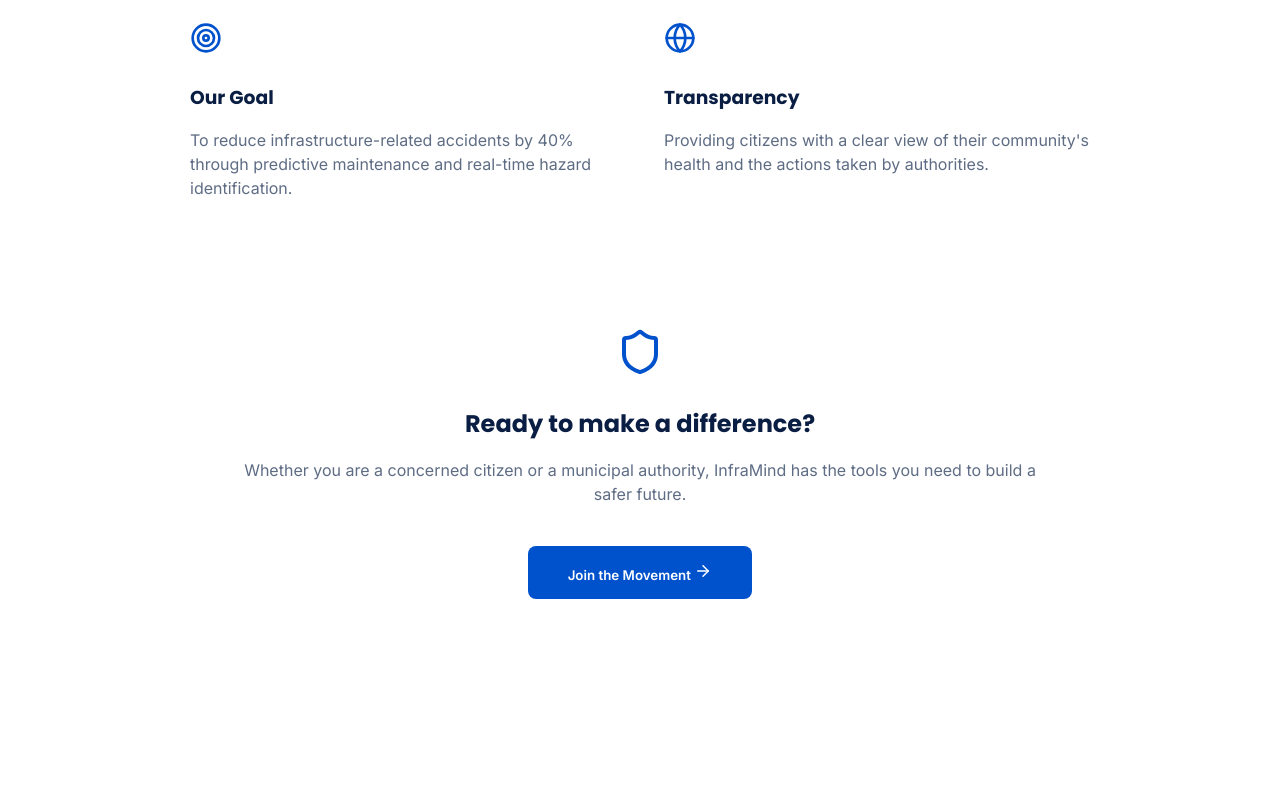
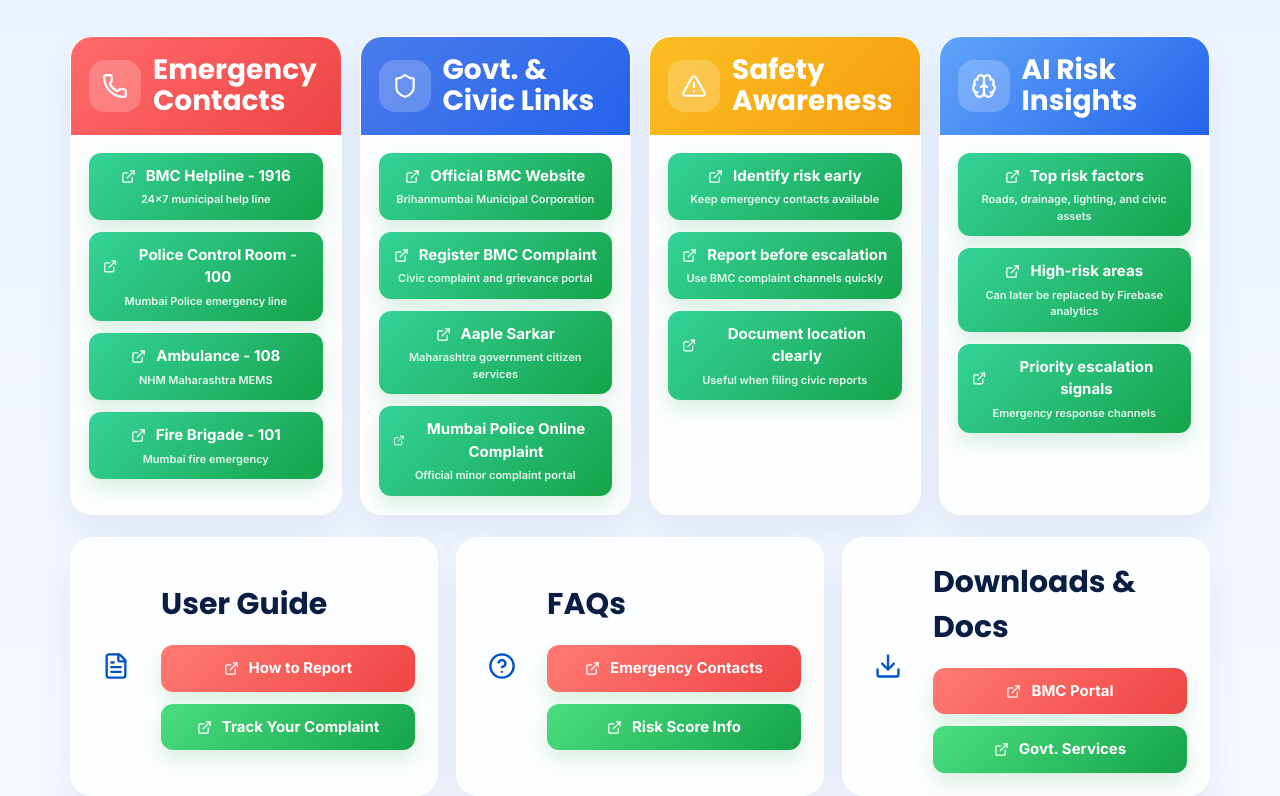
Before and after one commit to DarshanBhandigare/InfraMind-AI, a React (Vite) app: page /about in a window 1280 px wide. Shown: the part 344-1140 px from the top of the page. Before the commit the page ends 991 px from the top, so only its background shows below. Built offline with nearby package versions, Linux system fonts and the light colour scheme; no server answers.

Commit message:
Updated Resource pages

```diff
--- a/src/pages/About.jsx
+++ b/src/pages/About.jsx
@@ -1,51 +1,287 @@
 import React from 'react';
-import { Globe, Shield, Target, Award, ArrowRight } from 'lucide-react';
+import { AlertTriangle, Brain, Download, ExternalLink, FileText, HelpCircle, Phone, Shield, Siren } from 'lucide-react';
+
+const resourceGroups = [
+  {
+    title: 'Emergency Contacts',
+    icon: <Phone size={26} />,
+    accent: 'linear-gradient(135deg, #ff6b6b, #ef4444)',
+    items: [
+      {
+        label: 'BMC Helpline - 1916',
+        href: 'tel:1916',
+        meta: '24x7 municipal help line'
+      },
+      {
+        label: 'Police Control Room - 100',
+        href: 'tel:100',
+        meta: 'Mumbai Police emergency line'
+      },
+      {
+        label: 'Ambulance - 108',
+        href: 'tel:108',
+        meta: 'NHM Maharashtra MEMS'
+      },
+      {
+        label: 'Fire Brigade - 101',
+        href: 'tel:101',
+        meta: 'Mumbai fire emergency'
+      }
+    ]
+  },
+  {
+    title: 'Govt. & Civic Links',
+    icon: <Shield size={26} />,
+    accent: 'linear-gradient(135deg, #4b7bec, #2563eb)',
+    items: [
+      {
+        label: 'Official BMC Website',
+        href: 'https://www.mcgm.gov.in/',
+        meta: 'Brihanmumbai Municipal Corporation'
+      },
+      {
+        label: 'Register BMC Complaint',
+        href: 'https://www.mcgm.gov.in/irj/portal/anonymous/qlCLCComp',
+        meta: 'Civic complaint and grievance portal'
+      },
+      {
+        label: 'Aaple Sarkar',
+        href: 'https://aaplesarkar.mahaonline.gov.in/en',
+        meta: 'Maharashtra government citizen services'
+      },
+      {
+        label: 'Mumbai Police Online Complaint',
+        href: 'https://mumbaipolice.gov.in/OnlineComplaints?ps_id=0',
+        meta: 'Official minor complaint portal'
+      }
+    ]
+  },
+  {
+    title: 'Safety Awareness',
+    icon: <AlertTriangle size={26} />,
+    accent: 'linear-gradient(135deg, #fbbf24, #f59e0b)',
+    items: [
+      {
+        label: 'Identify risk early',
+        href: 'https://www.mumbaipolice.gov.in/impcontacts',
+        meta: 'Keep emergency contacts available'
+      },
+      {
+        label: 'Report before escalation',
+        href: 'https://www.mcgm.gov.in/',
+        meta: 'Use BMC complaint channels quickly'
+      },
+      {
+        label: 'Document location clearly',
+        href: 'https://aaplesarkar.mahaonline.gov.in/en',
+        meta: 'Useful when filing civic reports'
+      }
+    ]
+  },
+  {
+    title: 'AI Risk Insights',
+    icon: <Brain size={26} />,
+    accent: 'linear-gradient(135deg, #60a5fa, #2563eb)',
+    items: [
+      {
+        label: 'Top risk factors',
+        href: 'https://www.mcgm.gov.in/',
+        meta: 'Roads, drainage, lighting, and civic assets'
+      },
+      {
+        label: 'High-risk areas',
+        href: 'https://www.mcgm.gov.in/irj/portal/anonymous/qlCLCComp',
+        meta: 'Can later be replaced by Firebase analytics'
+      },
+      {
+        label: 'Priority escalation signals',
+        href: 'https://www.mumbaipolice.gov.in/impcontacts',
+        meta: 'Emergency response channels'
+      }
+    ]
+  }
+];
+
+const secondaryResources = [
+  {
+    title: 'User Guide',
+    icon: <FileText size={28} />,
+    actions: [
+      { label: 'How to Report', href: 'https://www.mcgm.gov.in/irj/portal/anonymous/qlCLCComp' },
+      { label: 'Track Your Complaint', href: 'https://www.mcgm.gov.in/irj/portal/anonymous/qlCLCComp' }
+    ]
+  },
+  {
+    title: 'FAQs',
+    icon: <HelpCircle size={28} />,
+    actions: [
+      { label: 'Emergency Contacts', href: 'https://www.mumbaipolice.gov.in/impcontacts' },
+      { label: 'Risk Score Info', href: 'https://www.mcgm.gov.in/' }
+    ]
+  },
+  {
+    title: 'Downloads & Docs',
+    icon: <Download size={28} />,
+    actions: [
+      { label: 'BMC Portal', href: 'https://www.mcgm.gov.in/' },
+      { label: 'Govt. Services', href: 'https://aaplesarkar.mahaonline.gov.in/en' }
+    ]
+  }
+];
 
 const About = () => {
   return (
-    <div className="section-container" style={{ paddingTop: '120px' }}>
-      <div style={{ maxWidth: '900px', margin: '0 auto' }}>
-        <div style={{ textAlign: 'center', marginBottom: '5rem' }}>
-          <h1 style={{ fontSize: '3.5rem', marginBottom: '1.5rem' }}>Mission InfraMind</h1>
-          <p style={{ fontSize: '1.2rem', color: 'var(--text-muted)' }}>
-            We are bridging the gap between citizen awareness and municipal action using
-            advanced data science and AI.
+    <div style={{ minHeight: '100vh', paddingTop: '72px', background: 'linear-gradient(180deg, #cfe5ff 0%, #eef5ff 28%, #f8fbff 100%)' }}>
+      <section style={{ maxWidth: '1220px', margin: '0 auto', padding: '56px 40px 72px' }}>
+        <div style={{ textAlign: 'center', marginBottom: '34px' }}>
+          <h1 style={{ fontSize: '64px', marginBottom: '10px', color: '#ffffff', textShadow: '0 10px 30px rgba(37, 99, 235, 0.25)' }}>
+            Resources
+          </h1>
+          <p style={{ fontSize: '28px', fontWeight: 700, color: '#ffffff', textShadow: '0 8px 20px rgba(37, 99, 235, 0.22)' }}>
+            Stay Informed & Prepared
+          </p>
+          <p style={{ maxWidth: '860px', margin: '16px auto 0', color: '#36506f', fontSize: '16px', lineHeight: 1.7 }}>
+            These contact numbers and links are set up so demo entries can later be replaced by Firebase-managed records. For now, this page uses official government and civic service endpoints for Mumbai and Maharashtra.
           </p>
         </div>
 
-        <div style={{ display: 'grid', gridTemplateColumns: 'repeat(auto-fit, minmax(300px, 1fr))', gap: '3rem', marginBottom: '5rem' }}>
-          <div className="glass-card">
-            <Target size={32} color="var(--primary)" style={{ marginBottom: '1.5rem' }} />
-            <h3>Our Goal</h3>
-            <p style={{ color: 'var(--text-muted)', marginTop: '1rem' }}>
-              To reduce infrastructure-related accidents by 40% through predictive maintenance
-              and real-time hazard identification.
-            </p>
-          </div>
-          <div className="glass-card">
-            <Globe size={32} color="var(--primary)" style={{ marginBottom: '1.5rem' }} />
-            <h3>Transparency</h3>
-            <p style={{ color: 'var(--text-muted)', marginTop: '1rem' }}>
-              Providing citizens with a clear view of their community's health and the
-              actions taken by authorities.
-            </p>
+        <div style={{ display: 'grid', gridTemplateColumns: 'repeat(4, minmax(0, 1fr))', gap: '18px', marginBottom: '22px' }}>
+          {resourceGroups.map((group) => (
+            <article key={group.title} style={resourceCardStyle}>
+              <div style={{ ...resourceHeaderStyle, background: group.accent }}>
+                <div style={resourceIconWrapStyle}>{group.icon}</div>
+                <h3 style={{ color: 'white', fontSize: '28px', lineHeight: 1.1 }}>{group.title}</h3>
+              </div>
+              <div style={{ padding: '18px' }}>
+                <div style={{ display: 'grid', gap: '12px' }}>
+                  {group.items.map((item) => (
+                    <a
+                      key={item.label}
+                      href={item.href}
+                      target={item.href.startsWith('http') ? '_blank' : undefined}
+                      rel={item.href.startsWith('http') ? 'noreferrer' : undefined}
+                      style={resourceLinkButtonStyle}
+                    >
+                      <div style={{ display: 'flex', alignItems: 'center', gap: '10px', justifyContent: 'center' }}>
+                        <ExternalLink size={15} />
+                        <span>{item.label}</span>
+                      </div>
+                      <div style={{ fontSize: '11px', fontWeight: 600, opacity: 0.88 }}>{item.meta}</div>
+                    </a>
+                  ))}
+                </div>
+              </div>
+            </article>
+          ))}
+        </div>
+
+        <div style={{ display: 'grid', gridTemplateColumns: 'repeat(3, minmax(0, 1fr))', gap: '18px', marginBottom: '26px' }}>
+          {secondaryResources.map((resource) => (
+            <article key={resource.title} style={{ ...resourceCardStyle, display: 'grid', gridTemplateColumns: '90px 1fr', alignItems: 'center', minHeight: '188px' }}>
+              <div style={{ display: 'flex', alignItems: 'center', justifyContent: 'center', height: '100%', color: 'var(--primary)' }}>
+                {resource.icon}
+              </div>
+              <div style={{ padding: '22px 22px 22px 0' }}>
+                <h3 style={{ fontSize: '30px', marginBottom: '18px' }}>{resource.title}</h3>
+                <div style={{ display: 'grid', gap: '12px' }}>
+                  {resource.actions.map((action, index) => (
+                    <a
+                      key={action.label}
+                      href={action.href}
+                      target="_blank"
+                      rel="noreferrer"
+                      style={{
+                        ...flatActionLinkStyle,
+                        background: index === 0 ? 'linear-gradient(135deg, #ff7b72, #ef4444)' : 'linear-gradient(135deg, #4ade80, #16a34a)'
+                      }}
+                    >
+                      <ExternalLink size={15} />
+                      <span>{action.label}</span>
+                    </a>
+                  ))}
+                </div>
+              </div>
+            </article>
+          ))}
+        </div>
+
+        <div style={{ background: 'rgba(255,255,255,0.8)', border: '1px solid rgba(255,255,255,0.72)', boxShadow: '0 24px 40px rgba(70, 113, 167, 0.12)', borderRadius: '26px', padding: '18px', backdropFilter: 'blur(16px)' }}>
+          <div style={{ display: 'grid', gridTemplateColumns: '120px 1fr', alignItems: 'center', gap: '18px', background: 'white', borderRadius: '22px', padding: '14px 18px', border: '1px solid #e5edf8' }}>
+            <div style={{ width: '92px', height: '92px', borderRadius: '22px', background: 'linear-gradient(135deg, #e0ecff, #f8fbff)', display: 'flex', alignItems: 'center', justifyContent: 'center', color: 'var(--primary)' }}>
+              <Siren size={42} />
+            </div>
+            <div>
+              <div style={{ display: 'inline-flex', alignItems: 'center', gap: '10px', background: 'linear-gradient(135deg, #fbbf24, #f59e0b)', color: 'white', padding: '10px 20px', borderRadius: '14px', fontSize: '22px', fontWeight: 800, marginBottom: '14px' }}>
+                <AlertTriangle size={22} /> AI Safety Tip
+              </div>
+              <p style={{ fontSize: '22px', color: '#36506f', lineHeight: 1.5 }}>
+                Save `1916`, `100`, `101`, and `108` before monsoon season. Later, this panel can be fed by Firebase for live ward alerts, safety notices, and emergency advisories.
+              </p>
+            </div>
           </div>
         </div>
-
-        <div className="glass-effect" style={{ padding: '3rem', borderRadius: 'var(--radius-lg)', textAlign: 'center' }}>
-          <Shield size={48} color="var(--primary)" style={{ margin: '0 auto 1.5rem' }} />
-          <h2 style={{ marginBottom: '1rem' }}>Ready to make a difference?</h2>
-          <p style={{ color: 'var(--text-muted)', marginBottom: '2.5rem' }}>
-            Whether you are a concerned citizen or a municipal authority, InfraMind has
-            the tools you need to build a safer future.
-          </p>
-          <div style={{ display: 'flex', gap: '1rem', justifyContent: 'center' }}>
-            <button className="btn-primary" style={{ padding: '1rem 2.5rem' }}>Join the Movement <ArrowRight size={18}/></button>
-          </div>
-        </div>
-      </div>
+      </section>
     </div>
   );
 };
 
+const resourceCardStyle = {
+  background: 'rgba(255,255,255,0.82)',
+  borderRadius: '22px',
+  overflow: 'hidden',
+  border: '1px solid rgba(255,255,255,0.82)',
+  boxShadow: '0 20px 34px rgba(88, 118, 164, 0.12)',
+  backdropFilter: 'blur(18px)'
+};
+
+const resourceHeaderStyle = {
+  padding: '18px',
+  display: 'flex',
+  alignItems: 'center',
+  gap: '12px'
+};
+
+const resourceIconWrapStyle = {
+  width: '52px',
+  height: '52px',
+  borderRadius: '16px',
+  display: 'flex',
+  alignItems: 'center',
+  justifyContent: 'center',
+  background: 'rgba(255,255,255,0.2)',
+  color: 'white',
+  flexShrink: 0
+};
+
+const resourceLinkButtonStyle = {
+  width: '100%',
+  display: 'grid',
+  gap: '4px',
+  alignItems: 'center',
+  justifyContent: 'center',
+  background: 'linear-gradient(135deg, #34d399, #16a34a)',
+  color: 'white',
+  borderRadius: '12px',
+  padding: '12px 14px',
+  fontSize: '15px',
+  fontWeight: 700,
+  boxShadow: '0 10px 20px rgba(22, 163, 74, 0.16)',
+  textDecoration: 'none',
+  textAlign: 'center'
+};
+
+const flatActionLinkStyle = {
+  display: 'flex',
+  alignItems: 'center',
+  gap: '10px',
+  justifyContent: 'center',
+  color: 'white',
+  borderRadius: '12px',
+  padding: '12px 14px',
+  fontSize: '15px',
+  fontWeight: 700,
+  boxShadow: '0 10px 20px rgba(22, 163, 74, 0.16)',
+  textDecoration: 'none'
+};
+
 export default About;
```
Also changed, not shown: src/pages/MapPage.jsx (+55 -8 lines).
